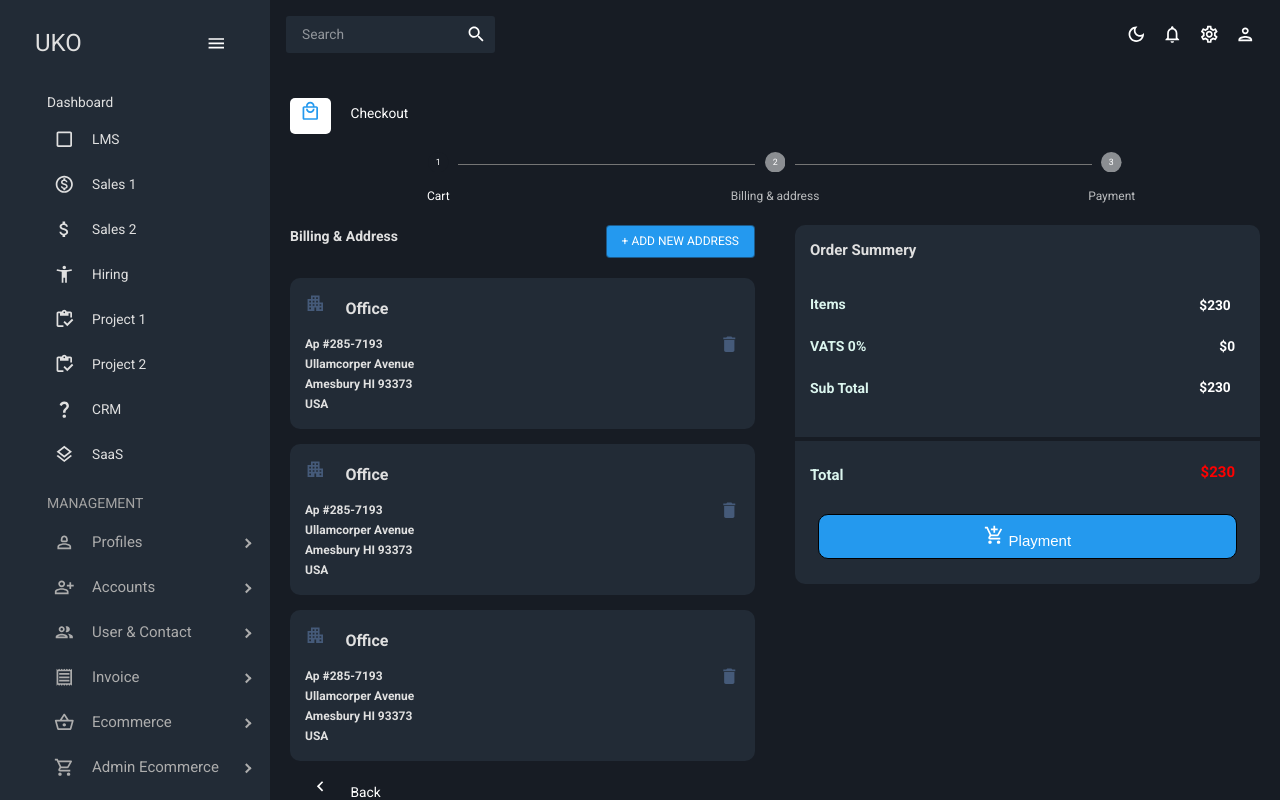
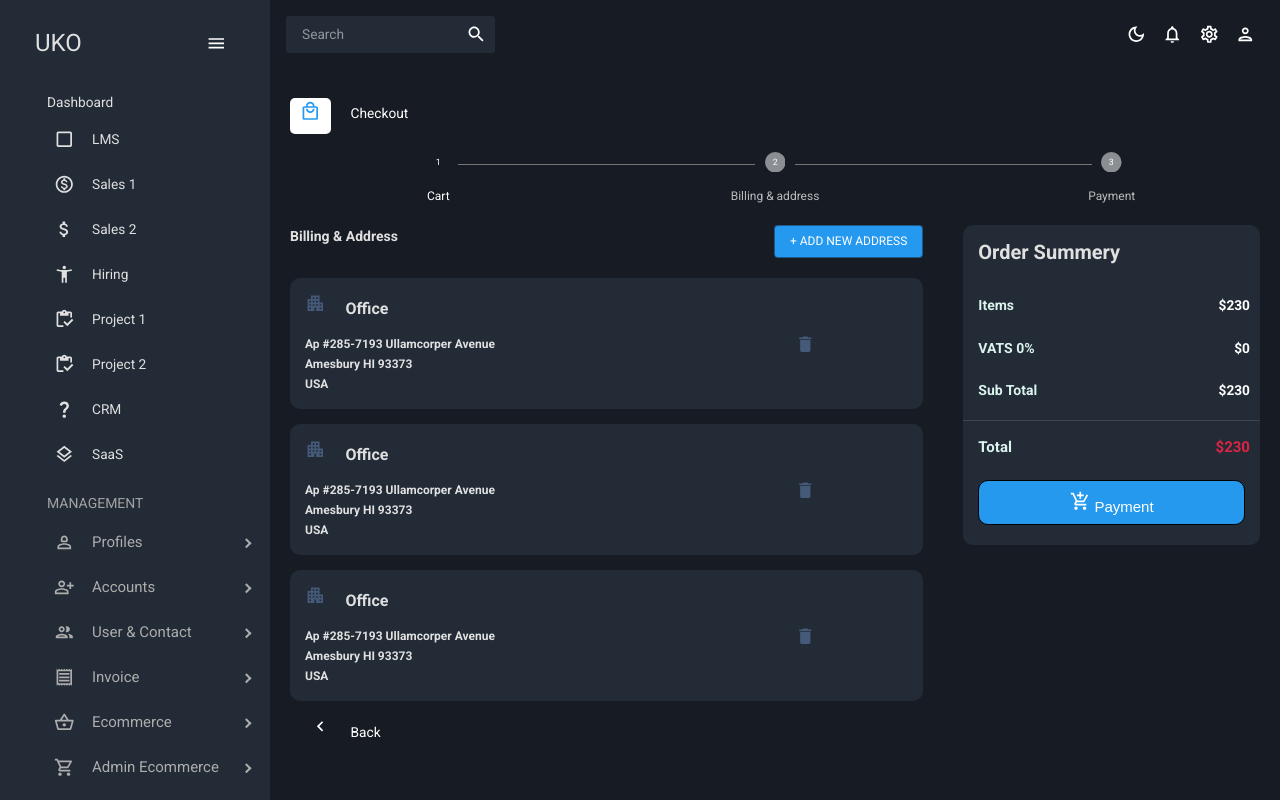
Before and after one commit to stella-mary/UI_Ecom, a React (Create React App) app: page /bill in a window 1280 px wide. Shown: the top 800 px of the page. Built offline with nearby package versions, Linux system fonts and the light colour scheme.

Commit message:
ordersummary alignment finish

```diff
--- a/src/index.css
+++ b/src/index.css
@@ -48,6 +48,10 @@ body,
 
 .checkOut {
   margin-top: 20px;
+}
+
+.bgColor11{
+  color: #dc2445;
 }
 
 .productDetails {
--- a/src/scenes/bill/orderSummary/orderSummary.jsx
+++ b/src/scenes/bill/orderSummary/orderSummary.jsx
@@ -2,6 +2,7 @@ import { Box, Button, IconButton, Typography, useTheme } from "@mui/material";
 import { tokens } from "../../../theme";
 import calulator from '../../Img/calulator.svg'
 import AddShoppingCartIcon from '@mui/icons-material/AddShoppingCart';
+
 
 const OrderSummary = () => {
     const theme = useTheme();
@@ -33,83 +34,74 @@ const OrderSummary = () => {
                     p="15px"
                 >
 
-                    <Typography color={colors.grey[100]} variant="h5" fontWeight="600" fontSize="15px">
+                    <Typography color={colors.grey[100]} variant="h2" fontWeight="600" marginBottom="15px" fontSize="20px">
                         Order Summery
                     </Typography>
                 </Box>
 
                 <Box
-                    // key={`${transaction.txId}-${i}`}
                     display="flex"
                     justifyContent="space-between"
                     alignItems="center"
-                    borderBottom={`4px solid ${colors.primary[500]}`}
-                    p="15px"
+                    paddingLeft="15px"
+                    paddingRight="10px"
                 >
-                    <Box>
                     <Typography color={colors.greenAccent[100]} variant="h6" fontWeight="600" paddingBottom="20px">
                         Items
                     </Typography>
+                    <Typography fontWeight="600" font-Size="15px" paddingBottom="20px">$230</Typography>
+                </Box>
+                <Box
+                    display="flex"
+                    justifyContent="space-between"
+                    alignItems="center"
+                    paddingLeft="15px"
+                    paddingRight="10px"
+                >
                     <Typography color={colors.greenAccent[100]} variant="h6" fontWeight="600" paddingBottom="20px">
                         VATS 0%
                     </Typography>
+                    <Typography fontWeight="600" font-Size="15px" paddingBottom="20px">$0</Typography>
+                </Box>
+                <Box
+                    display="flex"
+                    justifyContent="space-between"
+                    alignItems="center"
+                    paddingLeft="15px"
+                    paddingRight="10px"
+                >
+
                     <Typography color={colors.greenAccent[100]} variant="h6" fontWeight="600" font-Size="20px" paddingBottom="20px">
                         Sub Total
                     </Typography>
-
-
-                    </Box>
-                    {/* <Box color={colors.grey[100]}>
-                                {transaction.date}
-                            </Box> */}
-                    <Box p="5px 10px" >
-                        {/* ${transaction.cost} */}
-                        <Typography fontWeight="600" font-Size="20px" paddingBottom="20px">$230</Typography>
-
-                        {/* ${transaction.cost} */}
-                        <Typography fontWeight="600" font-Size="20px" paddingBottom="20px"><span class="space" />$0</Typography>
-                        {/* ${transaction.cost} */}
-                        <Typography fontWeight="600" font-Size="20px" paddingBottom="20px">$230</Typography>
-                    </Box>
+                    <Typography fontWeight="600" font-Size="15px" paddingBottom="20px">$230</Typography>
                 </Box>
 
+                <div className="bordertop">&#160;</div>
+
                 <Box
-                    // key={`${transaction.txId}-${i}`}
                     display="flex"
                     justifyContent="space-between"
                     alignItems="center"
+                    paddingLeft="15px"
+                    paddingRight="10px"
+                >
 
-                    p="15px"
-                >
-                    <Box>
-                        <Typography color={colors.greenAccent[100]} variant="h5" fontSize="15px" fontWeight="600" paddingBottom="5px">
+                    <Typography color={colors.greenAccent[100]} variant="h5" fontSize="15px" fontWeight="600" paddingBottom="1px">
                         Total
                     </Typography>
-                    </Box>
-                    <Box p="5px 10px" >
-                        {/* ${transaction.cost} */}
-                        <Typography color="red" fontWeight="600" fontSize="15px" paddingBottom="10px">$230</Typography>
-                    </Box>
+                    <Typography color="#2499ee;" fontWeight="600" fontSize="15px" paddingBottom="1px"><span className="bgColor11">$230</span></Typography>
                 </Box>
 
-                <Typography
-                    color={colors.greenAccent[100]}
-                    variant="h6"
-                    fontWeight="600"
-                    textAlign="center"
-                    paddingBottom="25px"
-                    cursor="pointer"
-                    //   border="solid 1px #3d454e;"
-                    outline="none"
-                >
-                    <button className="button"><AddShoppingCartIcon /> Playment</button>
+                <Box>
+                    <Typography color={colors.greenAccent[100]} variant="h5" fontWeight="600" paddingTop="10px" textAlign="center" marginTop="10px" paddingBottom="20px">
+                        <button className="button"><AddShoppingCartIcon /> Payment</button>
                     </Typography>
                 </Box>
 
-
             </Box>
 
-
+        </Box >
 
 
     );
--- a/src/scenes/cart/cartDetails/cart.css
+++ b/src/scenes/cart/cartDetails/cart.css
@@ -1,6 +1,6 @@
 .cart {
     display: grid;
-   grid-template-columns:  1fr 1fr;
+   grid-template-columns:  2fr 1fr;
 }
 
 .product {
--- a/src/scenes/cart/cartDetails/cartDetails.jsx
+++ b/src/scenes/cart/cartDetails/cartDetails.jsx
@@ -35,6 +35,11 @@ const CartDetails = () => {
     return (
         <Box m="20px">
 
+            {/* <Box
+                gridColumn="span 4"
+                gridRow="span 2"
+            > */}
+
             {cart.map((item) => (
                 <div key={item.id}>
 
@@ -43,7 +48,7 @@ const CartDetails = () => {
                         justifyContent="space-between"
                         marginBottom="15px"
                         borderRadius="10px"
-                        padding="15px"
+                        padding="25px"
                         backgroundColor={colors.primary[400]}
                         key={item.id}
                     >
@@ -56,7 +61,7 @@ const CartDetails = () => {
                                     <div className='productDetails'>
                                         <Typography variant="h3" fontWeight="400" fontSize="13px" color={colors.greenAccent[100]} marginBottom="5px">{item.ProductName}</Typography>
                                         <Typography variant="h3" fontWeight="400" fontSize="13px" color={colors.greenAccent[100]} marginBottom="5px">{item.ProductPrice}</Typography>
-                                        <Typography variant="h3" fontWeight="400" fontSize="13px" color={colors.greenAccent[100]} marginBottom="5px">{item.ProductStock}</Typography>
+                                        <Typography variant="h3" fontWeight="400" fontSize="13px" color="#455978" marginBottom="5px">{item.ProductStock}</Typography>
                                     </div>
                                 </div>
                             </Typography>
@@ -81,7 +86,7 @@ const CartDetails = () => {
             }
 
         </Box >
-
+        // </Box >
     );
 };
 
--- a/src/scenes/cart/orderSummary/orderSummary.jsx
+++ b/src/scenes/cart/orderSummary/orderSummary.jsx
@@ -33,82 +33,75 @@ const OrderSummary = () => {
                     p="15px"
                 >
 
-                    <Typography color={colors.grey[100]} variant="h5" fontWeight="600" fontSize="15px">
+                    <Typography color={colors.grey[100]} variant="h2" fontWeight="600" marginBottom="15px" fontSize="20px">
                         Order Summery
                     </Typography>
                 </Box>
 
                 <Box
-                    // key={`${transaction.txId}-${i}`}
                     display="flex"
                     justifyContent="space-between"
                     alignItems="center"
-                    borderBottom={`4px solid ${colors.primary[500]}`}
-                    p="15px"
+                    paddingLeft="15px"
+                    paddingRight="10px"
                 >
-                    <Box>
                     <Typography color={colors.greenAccent[100]} variant="h6" fontWeight="600" paddingBottom="20px">
                         SubTotal
                     </Typography>
+                    <Typography fontWeight="600" font-Size="15px" paddingBottom="20px">$215</Typography>
+                </Box>
+                <Box
+                    display="flex"
+                    justifyContent="space-between"
+                    alignItems="center"
+                    paddingLeft="15px"
+                    paddingRight="10px"
+                >
                     <Typography color={colors.greenAccent[100]} variant="h6" fontWeight="600" paddingBottom="20px">
                         Discount
                     </Typography>
+                    <Typography fontWeight="600" font-Size="15px" paddingBottom="20px">15%</Typography>
+                </Box>
+                <Box
+                    display="flex"
+                    justifyContent="space-between"
+                    alignItems="center"
+                    paddingLeft="15px"
+                    paddingRight="10px"
+                >
+
                     <Typography color={colors.greenAccent[100]} variant="h6" fontWeight="600" font-Size="20px" paddingBottom="20px">
                         Shipping Cost
                     </Typography>
-
-
-                    </Box>
-                    {/* <Box color={colors.grey[100]}>
-                                {transaction.date}
-                            </Box> */}
-                    <Box p="5px 10px" >
-                        {/* ${transaction.cost} */}
-                        <Typography fontWeight="600" font-Size="15px" paddingBottom="20px">$215</Typography>
-
-                        {/* ${transaction.cost} */}
-                        <Typography fontWeight="600" font-Size="15px" paddingBottom="20px">15%</Typography>
-                        {/* ${transaction.cost} */}
                     <Typography fontWeight="600" font-Size="15px" paddingBottom="20px">$50</Typography>
                 </Box>
-                </Box>
+
+                <div className="bordertop">&#160;</div>
 
                 <Box
-                    // key={`${transaction.txId}-${i}`}
                     display="flex"
                     justifyContent="space-between"
                     alignItems="center"
-                    p="15px"
+                    paddingLeft="15px"
+                    paddingRight="10px"
                 >
-                    <Box>
+
                     <Typography color={colors.greenAccent[100]} variant="h5" fontSize="15px" fontWeight="600" paddingBottom="1px">
                         Total
                     </Typography>
-                    </Box>
-                    <Box p="5px 10px" >
-                        {/* ${transaction.cost} */}
                     <Typography color="#2499ee;" fontWeight="600" fontSize="15px" paddingBottom="1px">$285</Typography>
                 </Box>
-                </Box>
 
-
-                <Box
-                    gridColumn="span 4"
-                    gridRow="span 2"
-                    backgroundColor={colors.primary[400]}
-                // overflow="auto"
-                >
-
-
+                <Box>
                     <Typography color={colors.greenAccent[100]} variant="h5" fontWeight="600" paddingTop="10px" textAlign="center" paddingBottom="20px">
                         <button className="button">Proceed to payment</button>
                     </Typography>
                 </Box>
-                <img src={calulator} alt="" width={200}></img>
+                <div className="image1"><img src={calulator} alt="" width={200}></img></div>
 
             </Box>
+
         </Box >
-
 
 
     );
```
Lines whose indentation alone changed are shown as unchanged.
